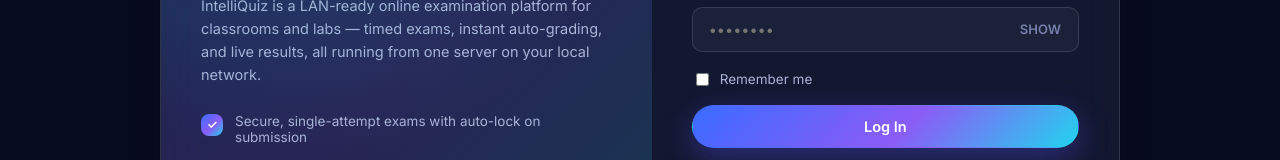
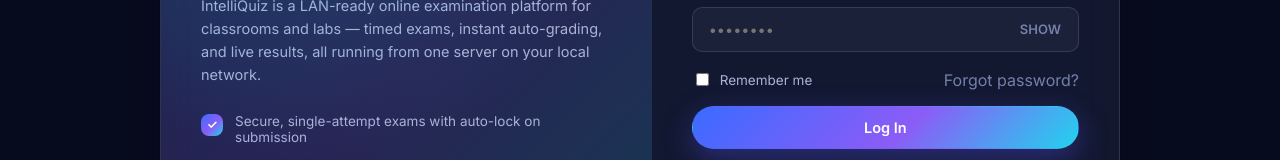
Before and after one commit to OpportuneScholar/Intelliquiz-, a website: page public/index.html in a window 1280 px wide. Shown: the part 382-542 px from the top of the page. Drawn offline with Linux system fonts and the light colour scheme.

Commit message:
Add forgot password link to teacher login

```diff
--- a/public/index.html
+++ b/public/index.html
@@ -121,6 +121,7 @@
           </div>
           <div class="flex justify-between items-center mb-16">
             <label class="checkbox-row"><input type="checkbox" id="t-remember"> Remember me</label>
+            <a href="/forgot-password.html?role=teacher" class="text-muted">Forgot password?</a>
           </div>
           <button class="btn btn-primary btn-block" type="submit">Log In</button>
         </form>
```
